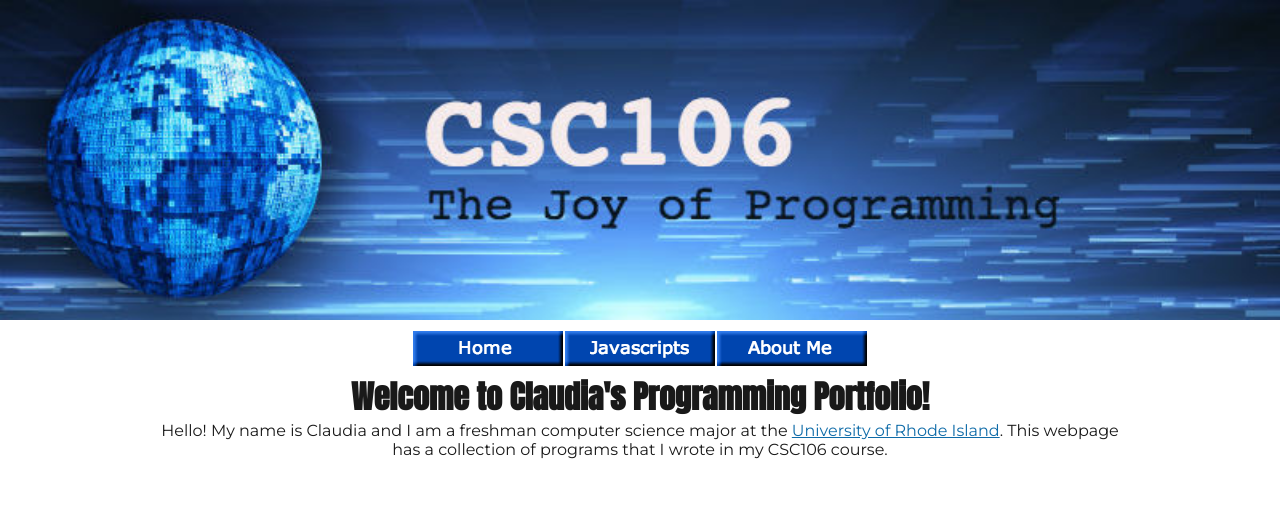
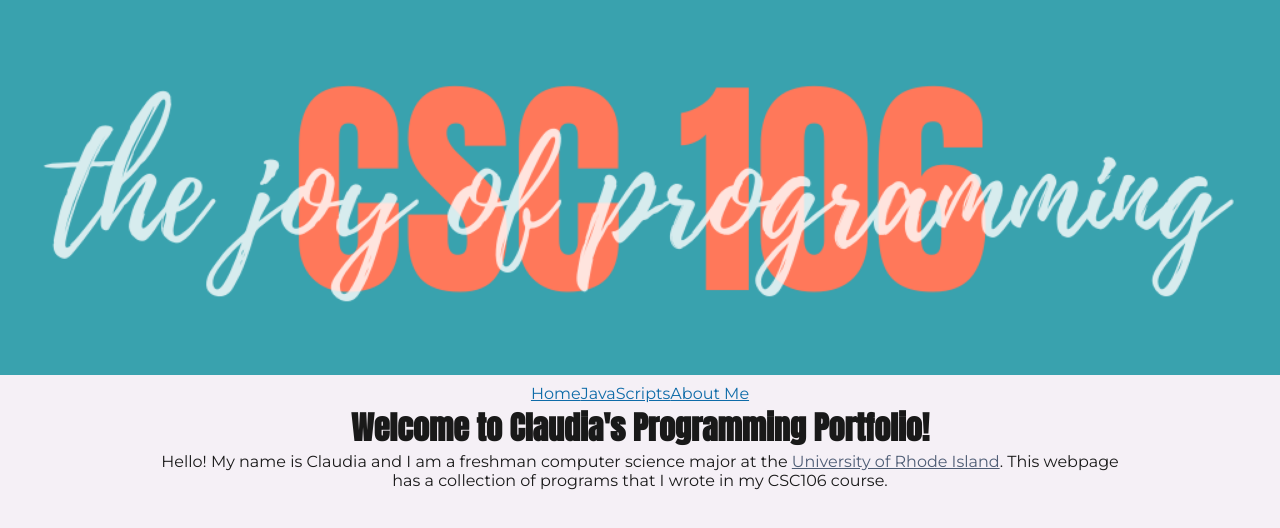
Before and after one commit to claudiadeverdits/claudiadeverdits.github.io, a plain HTML site: page index.html in a window 1280 px wide. Drawn offline with Linux system fonts and the light colour scheme.

Commit message:
Update index.html

```diff
--- a/index.html
+++ b/index.html
@@ -7,24 +7,22 @@
       <style>
 @import url('https://fonts.googleapis.com/css2?family=Anton&display=swap');
          @import url('https://fonts.googleapis.com/css2?family=Montserrat&display=swap');
+         body{
+           background-color:#F5F0F6;
+         }
 </style>
    </head>
    <body>
-      <center><img src="csc106_banner.jpg" alt="banner with world in binary code, text: CSC106 The Joy of Programming" class="banner"></center>
+      <center><img src="deverditsBanner.png" alt="banner with world in binary code, text: CSC106 The Joy of Programming" class="banner"></center>
       <div class="content">
-         <nav class="tableNav">
-         <center><table>
-         <thead>
-            <tr>
-               <th><a href="index.html"><img src="home button.png"></a></th>
-               <th><a href="javascripts.html"><img src="javascript button.png"></a></th>
-               <th><a href="about.html"><img src="about me button.png"></a></th>
-            </tr>
-         </thead>
-         </table></center>
-         </nav>
+        <nav class="tableNav">
+          <p><a href="index.html" class="navLinks">Home</a></p>
+          <p><a href="javascripts.html" class="navLinks">JavaScripts</a></p>
+          <p><a href="about.html" class="navLinks">About Me</a></p>
+        </nav>
       <center><h1 id="home">Welcome to Claudia's Programming Portfolio!</h1></center>
-     <center><p>Hello! My name is Claudia and I am a freshman computer science major at the <a href="https://www.uri.edu" target="_blank">University of Rhode Island</a>. This webpage has a collection of programs that I wrote in my CSC106 course.</p></center>
+     <center><p>Hello! My name is Claudia and I am a freshman computer science major at the <a href="https://www.uri.edu" target="_blank" style="color:#4F5D75;">University of Rhode Island</a>. This webpage has a collection of programs that I wrote in my CSC106 course.</p></center>
       </div>
+      <script src="script.js"></script>
    </body>
 </html>
```
